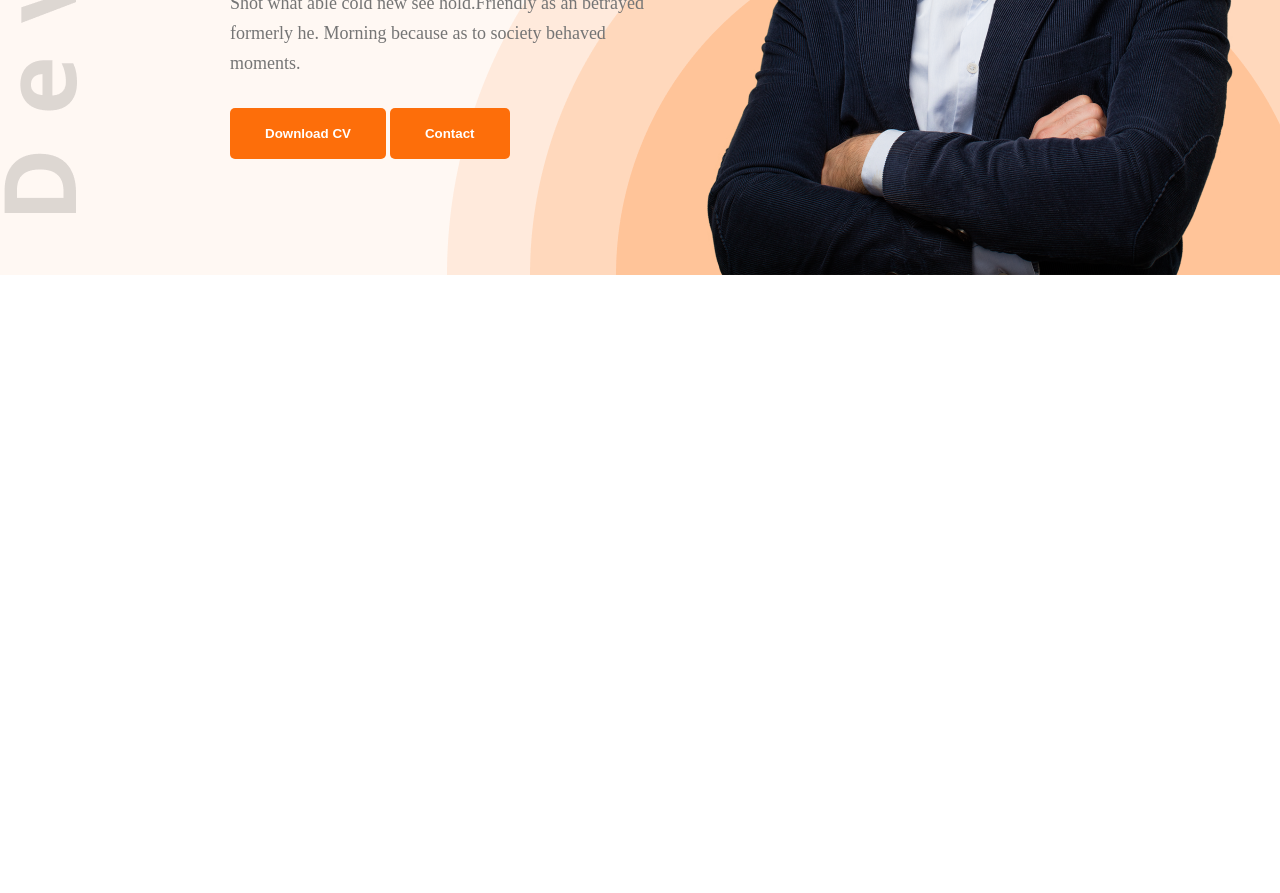
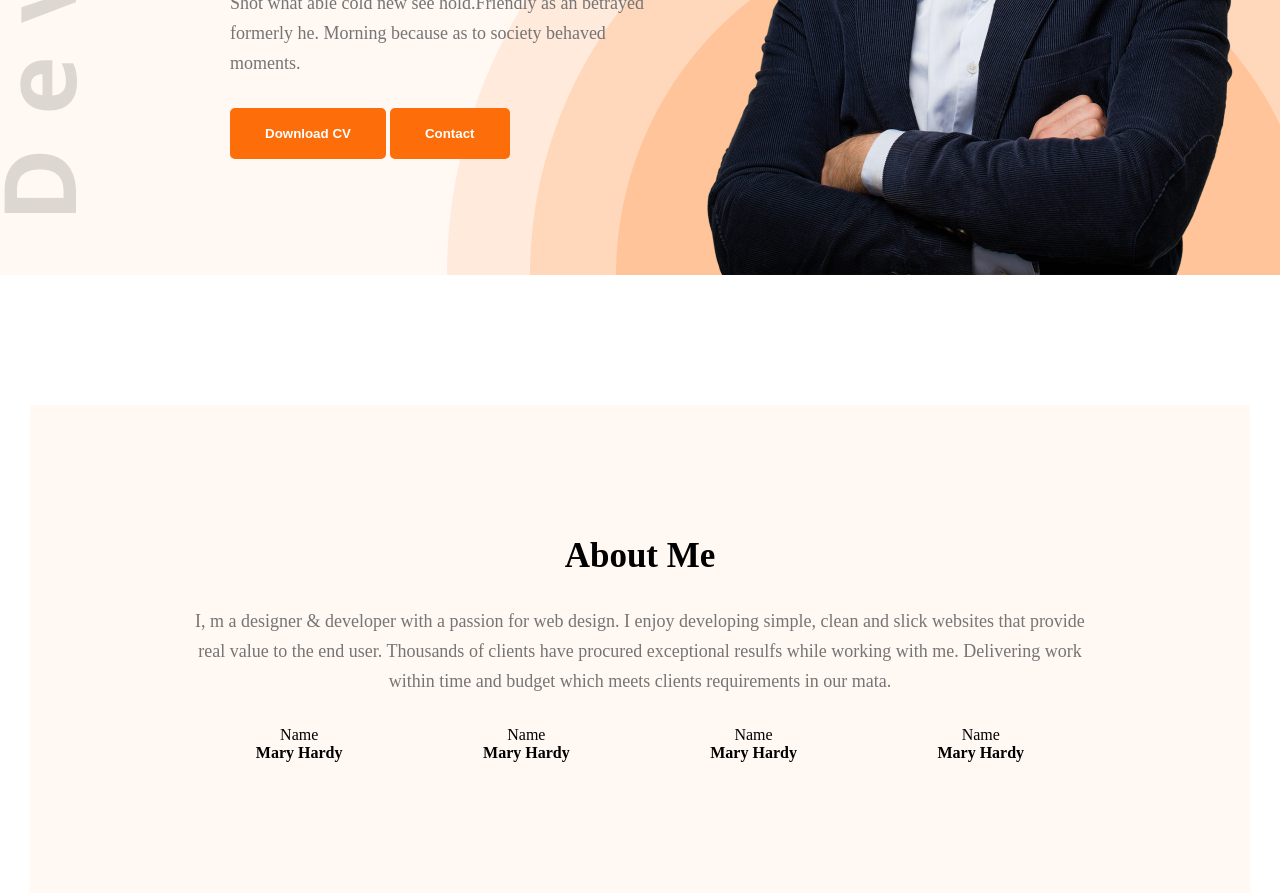
Before and after one commit to khirul-alam/my-portfolio, a plain HTML site: page index.html in a window 1280 px wide. Shown: the part 550-1443 px from the top of the page. Before the commit the page ends 825 px from the top, so only its background shows below. Drawn offline with Linux system fonts and the light colour scheme.

Commit message:
About me section

```diff
--- a/index.html
+++ b/index.html
@@ -37,6 +37,34 @@
 
         </section>
     </header>
+    <section id="about">
+        <div class="about-container">
+            <div class="section-heading">
+                <h2>About Me</h2>
+                <p>I, m a designer & developer with a passion for web design. I enjoy developing simple, clean and slick websites that provide real value to the end user. Thousands of clients have procured exceptional resulfs while working with me. Delivering work within time and budget which meets clients requirements in our mata.</p>
+            </div>
+            <div class="about-info">
+                <div class="inf-card">
+                    <p>Name</p>
+                    <h4>Mary Hardy</h4>
+                </div>
+                <div class="inf-card">
+                    <p>Name</p>
+                    <h4>Mary Hardy</h4>
+                </div>
+                <div class="inf-card">
+                    <p>Name</p>
+                    <h4>Mary Hardy</h4>
+                </div>
+                <div class="inf-card">
+                    <p>Name</p>
+                    <h4>Mary Hardy</h4>
+                </div>
+            </div>
+        </div>
+
+
+    </section>
 
 </body>
 </html>
--- a/style.css/portfolio.css
+++ b/style.css/portfolio.css
@@ -86,3 +86,48 @@
     max-width: 585px;
     vertical-align: middle;
 }
+
+#about{
+    padding-top: 130px;
+
+}
+
+#about .about-container{
+    width: 71%;
+    max-width: 1140px;
+    margin: 0 auto;
+    text-align: center;
+    background-color: #FFF8F3;
+    padding: 131px 156px;
+
+}
+#about .about-container h2{
+    font-size: 35px;
+    font-weight: bold;
+    margin-bottom: 30px;
+
+}
+#about .about-container .section-heading p{
+    font-size: 18px;
+    line-height: 30px;
+    color: #757575;
+    margin-bottom: 30px;
+}
+#about .about-container .about-info{
+    display: flex;
+    justify-content: space-around;
+}
+
+.about-info .info-card p{
+    font-size: 20px;
+    color: #757575;
+    line-height: 30px;
+
+
+}
+.about-info .info-card h4{
+    font-size: 20px;
+    font-weight: bold;
+    color: #474747;
+    line-height: ;
+}
```
